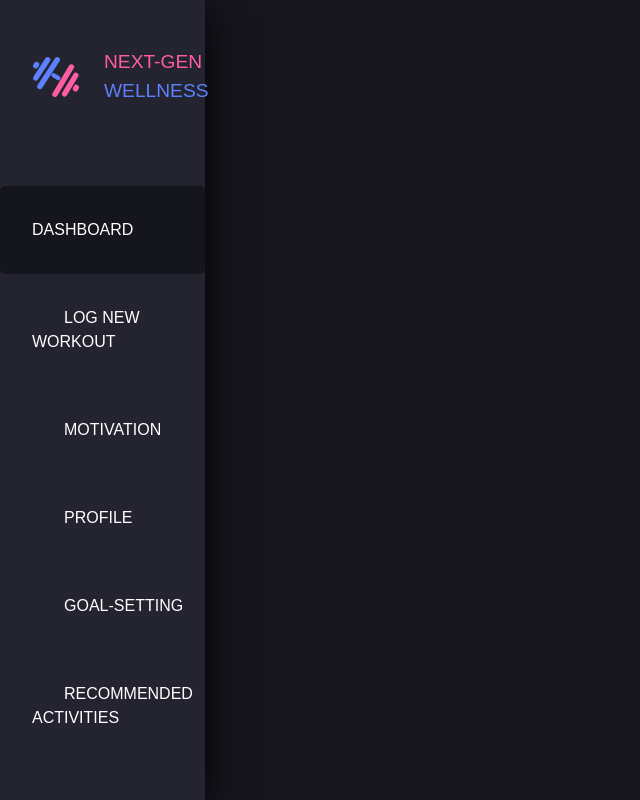
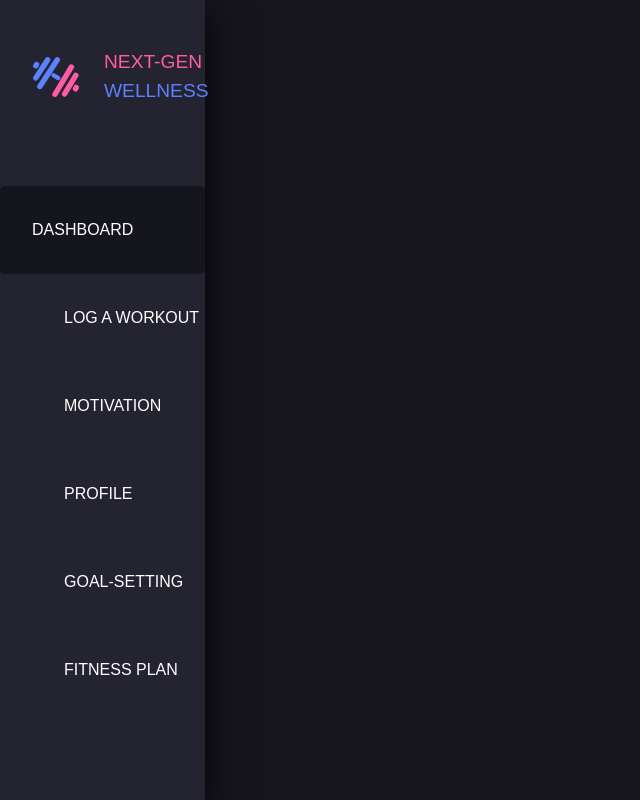
Before and after one commit to RiaChacko/NextGenWellness, a React (Vite) app: page /navbar in a window 1280 px wide. Shown: the whole page, without its empty margins (0-640 px from the left). Built offline with nearby package versions, Linux system fonts and the light colour scheme; a web font is replaced by a local one.

Commit message:
Changed up the navbar

```diff
--- a/src/pages/Navbar.jsx
+++ b/src/pages/Navbar.jsx
@@ -33,7 +33,7 @@ function Navbar() {
           onClick={() => handleTabSelect("log-new-workout")}
           className={activeTab === "log-new-workout" ? "active" : ""}
         >
-          LOG NEW WORKOUT
+          LOG A WORKOUT
         </a>
         </Link>
         <Link to="/motivation">
@@ -65,7 +65,7 @@ function Navbar() {
           onClick={() => handleTabSelect("activities")}
           className={activeTab === "activities" ? "active" : ""}
         >
-          RECOMMENDED ACTIVITIES
+          FITNESS PLAN
         </a>
         </Link>
       </div>
```
